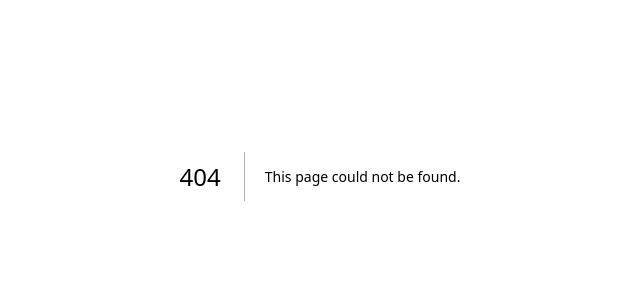
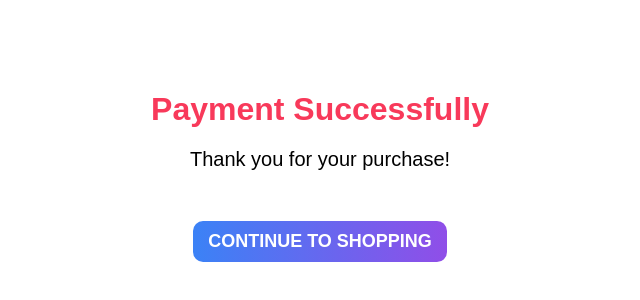
Before and after one commit to gottajsx/nextjs-arty-marketplace, a Next.js app: page /success in a window 1280 px wide. Before the commit this address had no page. Shown: the part 224-524 px from the top of the page, without its empty margins (320-960 px from the left). Built offline with nearby package versions, Linux system fonts and the light colour scheme.

Commit message:
Adding success page

```diff
--- /dev/null
+++ b/app/success/page.jsx
@@ -0,0 +1,13 @@
+import "@styles/Success.scss"
+
+const Success = () => {
+  return (
+    <div className="success">
+      <h1>Payment Successfully</h1>
+      <p>Thank you for your purchase!</p>
+      <a href="/">CONTINUE TO SHOPPING</a>
+    </div>
+  )
+}
+
+export default Success
```
